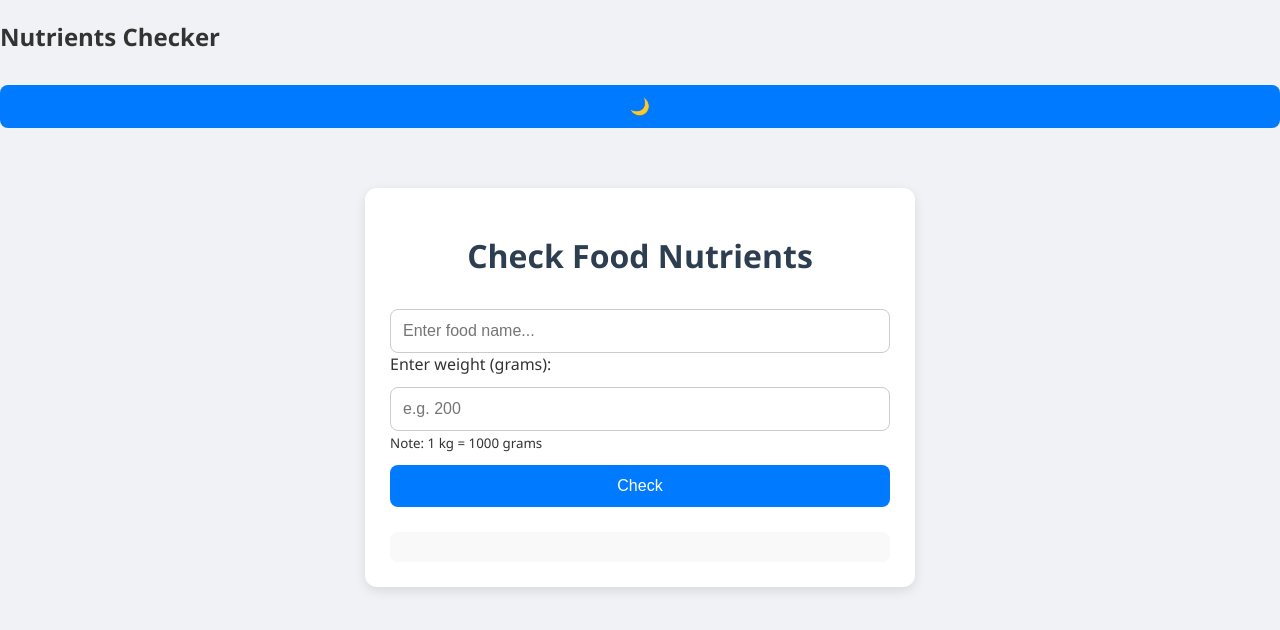
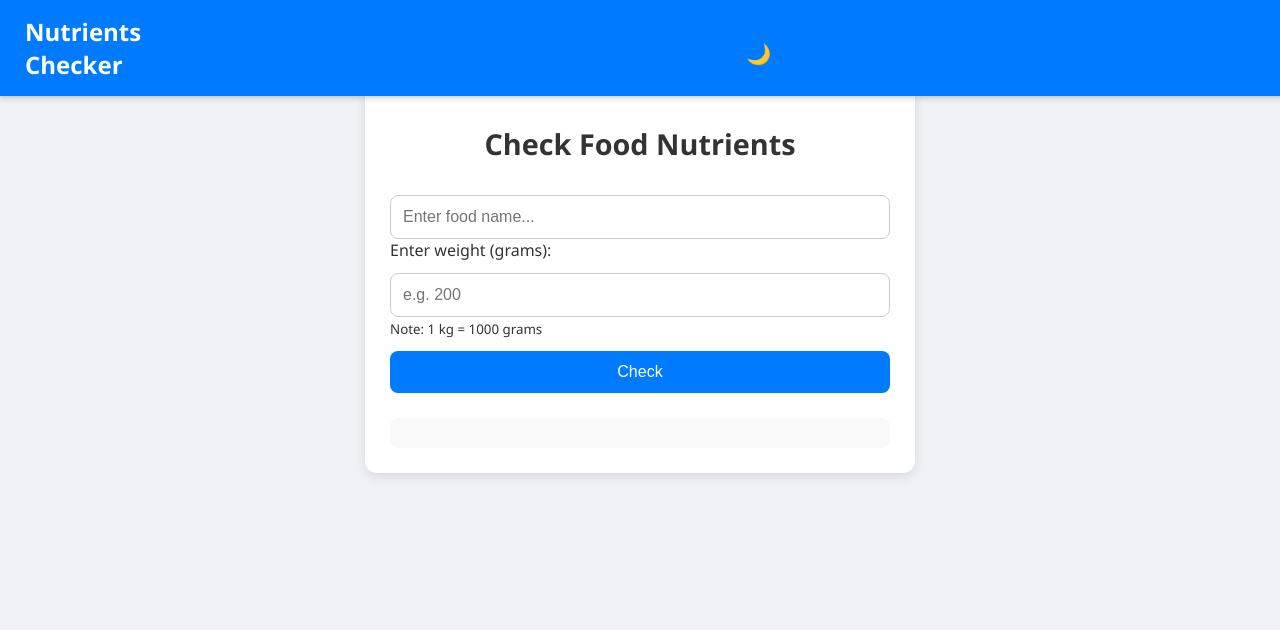
Before and after one commit to taufique2073-bony/Nutrients---Checker, a plain HTML site: page index.html in a window 1280 px wide. Drawn offline with Linux system fonts and the light colour scheme.

Commit message:
Update style.css

```diff
--- a/style.css
+++ b/style.css
@@ -3,11 +3,12 @@ body {
   font-family: 'Segoe UI', sans-serif;
   background-color: #f0f2f5;
   color: #333;
+  transition: background-color 0.3s, color 0.3s;
 }
 
 .container {
   max-width: 500px;
-  margin: 60px auto;
+  margin: 80px auto;
   padding: 25px;
   background: #fff;
   border-radius: 12px;
@@ -15,9 +16,8 @@ body {
 }
 
 h1 {
-  font-size: 2rem;
+  font-size: 1.8rem;
   margin-bottom: 20px;
-  color: #2c3e50;
   text-align: center;
 }
 
@@ -59,3 +59,53 @@ button:hover {
   line-height: 1.6;
   font-size: 15px;
 }
+
+.navbar {
+  display: flex;
+  justify-content: space-between;
+  padding: 15px 25px;
+  background: #007bff;
+  color: white;
+  position: fixed;
+  width: 100%;
+  top: 0;
+  box-shadow: 0 2px 6px rgba(0, 0, 0, 0.2);
+}
+
+.navbar h2 {
+  margin: 0;
+}
+
+.navbar button {
+  background: transparent;
+  border: none;
+  color: white;
+  font-size: 20px;
+  cursor: pointer;
+}
+
+/* Dark Mode */
+.dark-mode {
+  background-color: #121212;
+  color: #f0f0f0;
+}
+
+.dark-mode .container {
+  background-color: #1e1e1e;
+}
+
+.dark-mode input,
+.dark-mode button {
+  background-color: #2e2e2e;
+  color: #f0f0f0;
+  border: 1px solid #444;
+}
+
+.dark-mode #result {
+  background-color: #2a2a2a;
+}
+
+.dark-mode .navbar {
+  background: #222;
+  color: white;
+}
```
